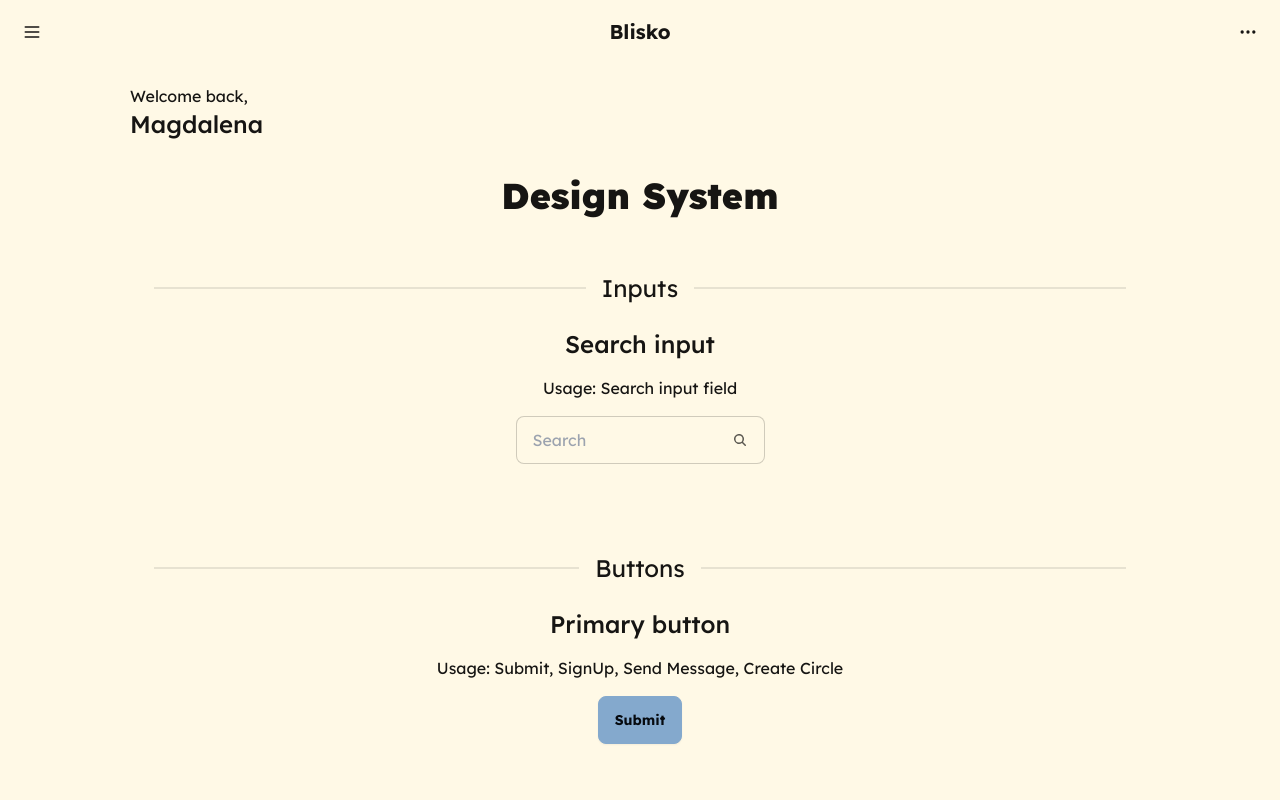
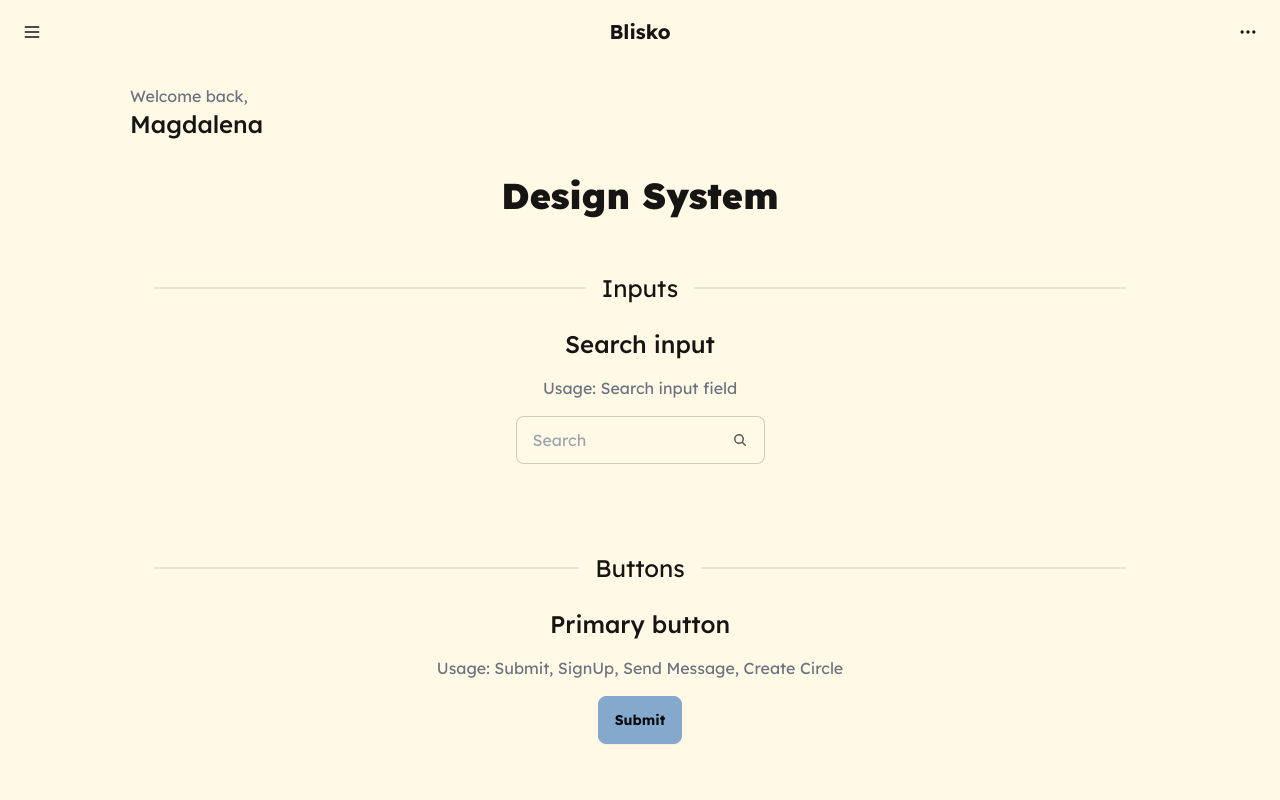
Before and after one commit to magdalena-karpinska/blisko-app, a Next.js app: page /design-system in a window 1280 px wide. Shown: the top 800 px of the page. Built offline with nearby package versions, Linux system fonts and the light colour scheme.

Commit message:
Updates Paragraph component's text color

```diff
--- a/src/app/ui/headings.tsx
+++ b/src/app/ui/headings.tsx
@@ -19,5 +19,5 @@
 }
 
 export function Paragraph({ text }: Props) {
-  return <p className="text-base font-normal">{text}</p>;
+  return <p className="text-base font-normal text-gray-500">{text}</p>;
 }
```
